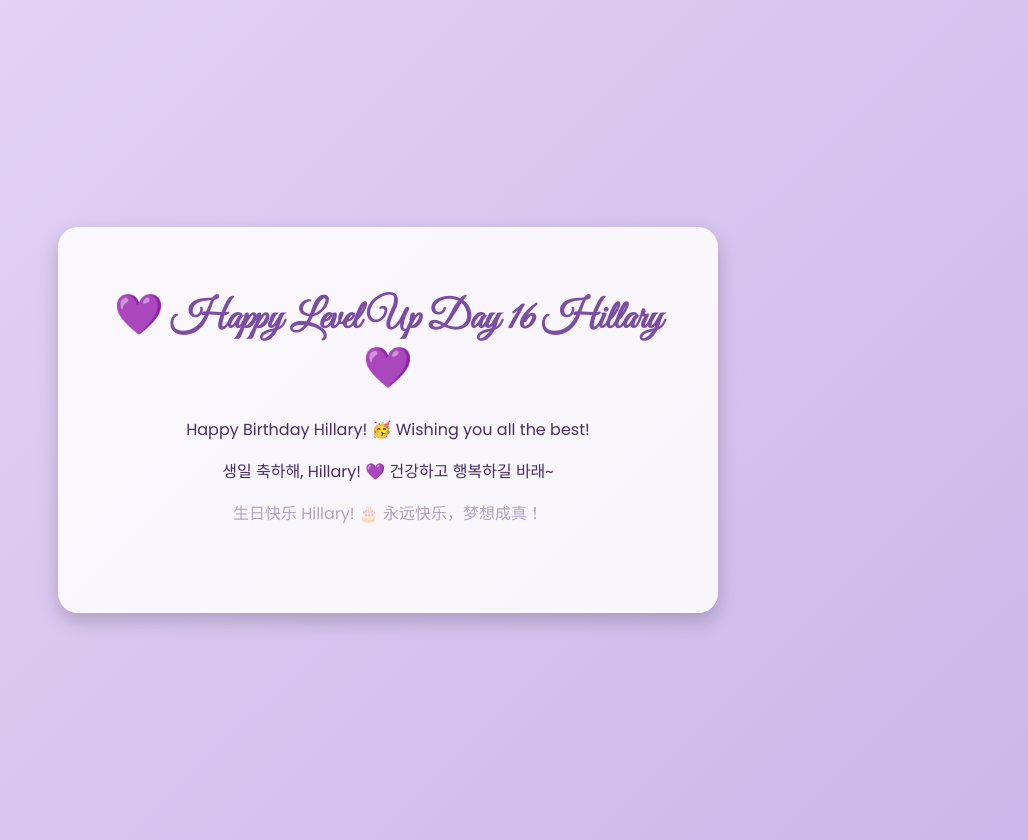
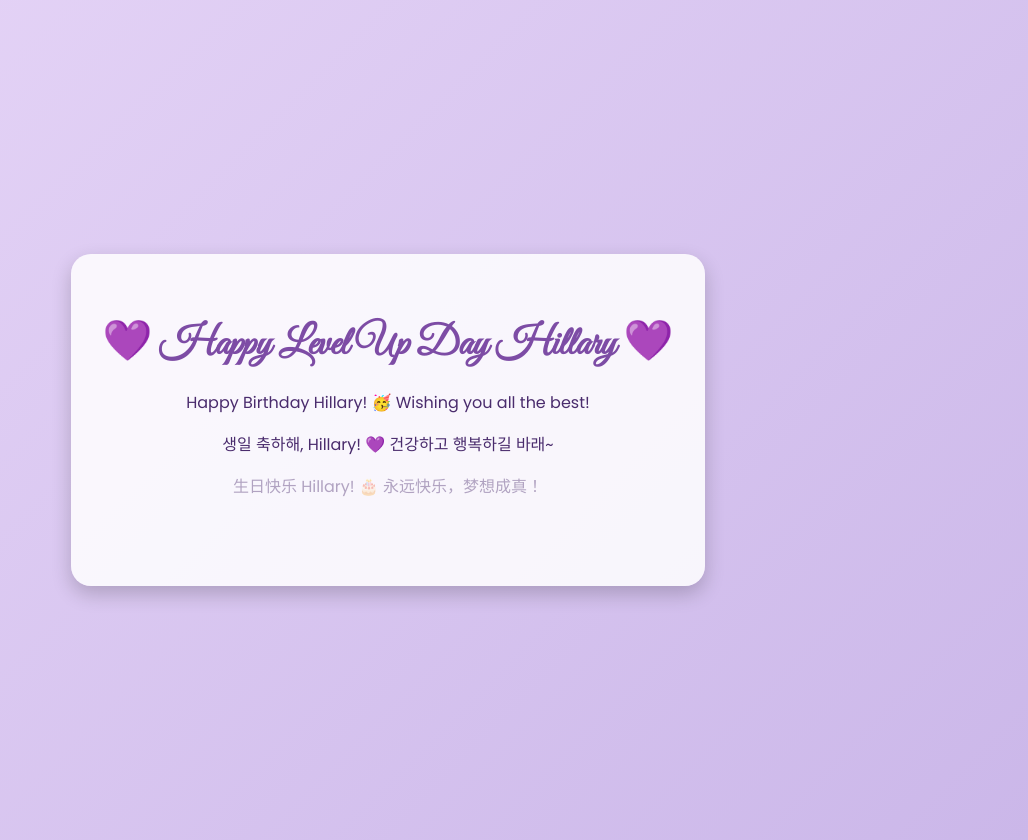
Before and after one commit to he9225547-glitch/levelUPDAY-, a plain HTML site: page index.html in a window 1280 px wide. Shown: the whole page, without its empty margins (252-1280 px from the left). Drawn offline with Linux system fonts and the light colour scheme.

Commit message:
Update index.html

```diff
--- a/index.html
+++ b/index.html
@@ -19,7 +19,7 @@
   <main class="container">
     <section class="card">
       <header>
-        <h1>💜 Happy Level Up Day 16 Hillary 💜</h1>
+        <h1>💜 Happy Level Up Day Hillary 💜</h1>
       </header>
 
       <div class="messages">
```
